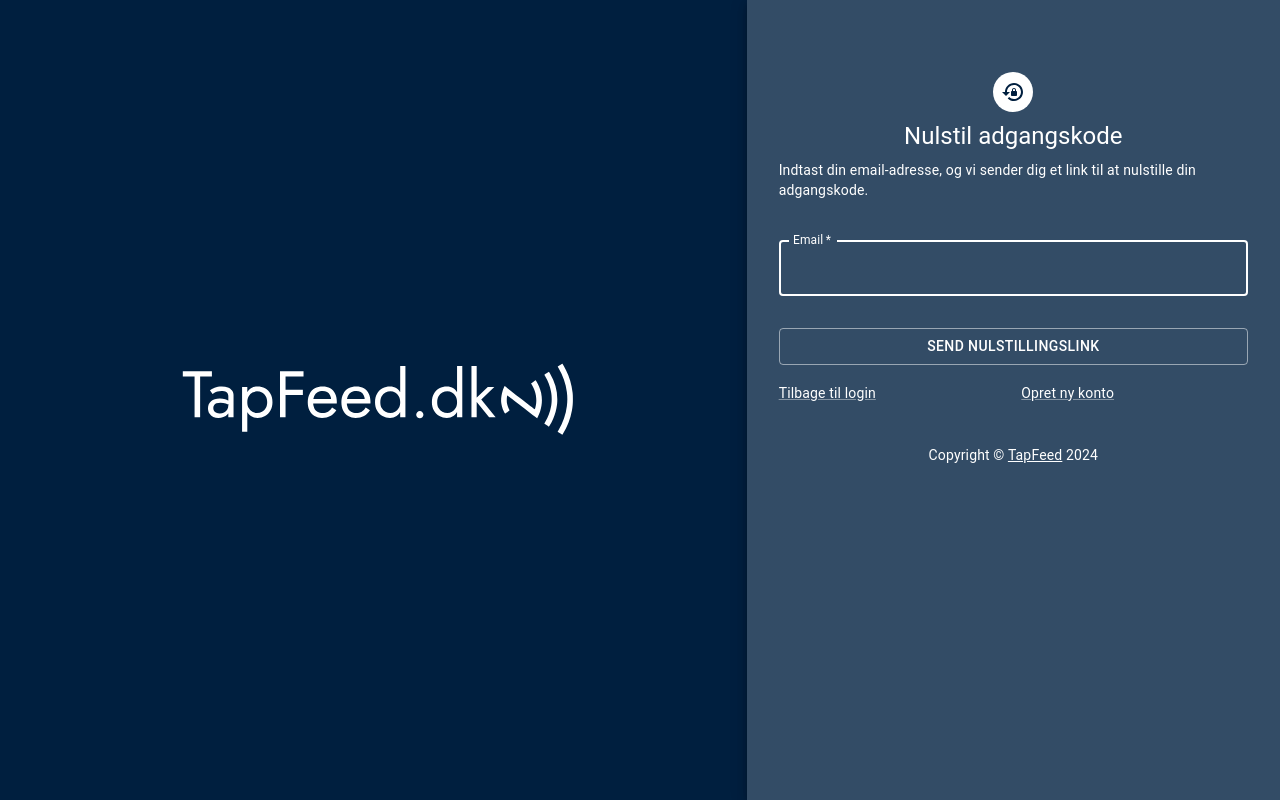
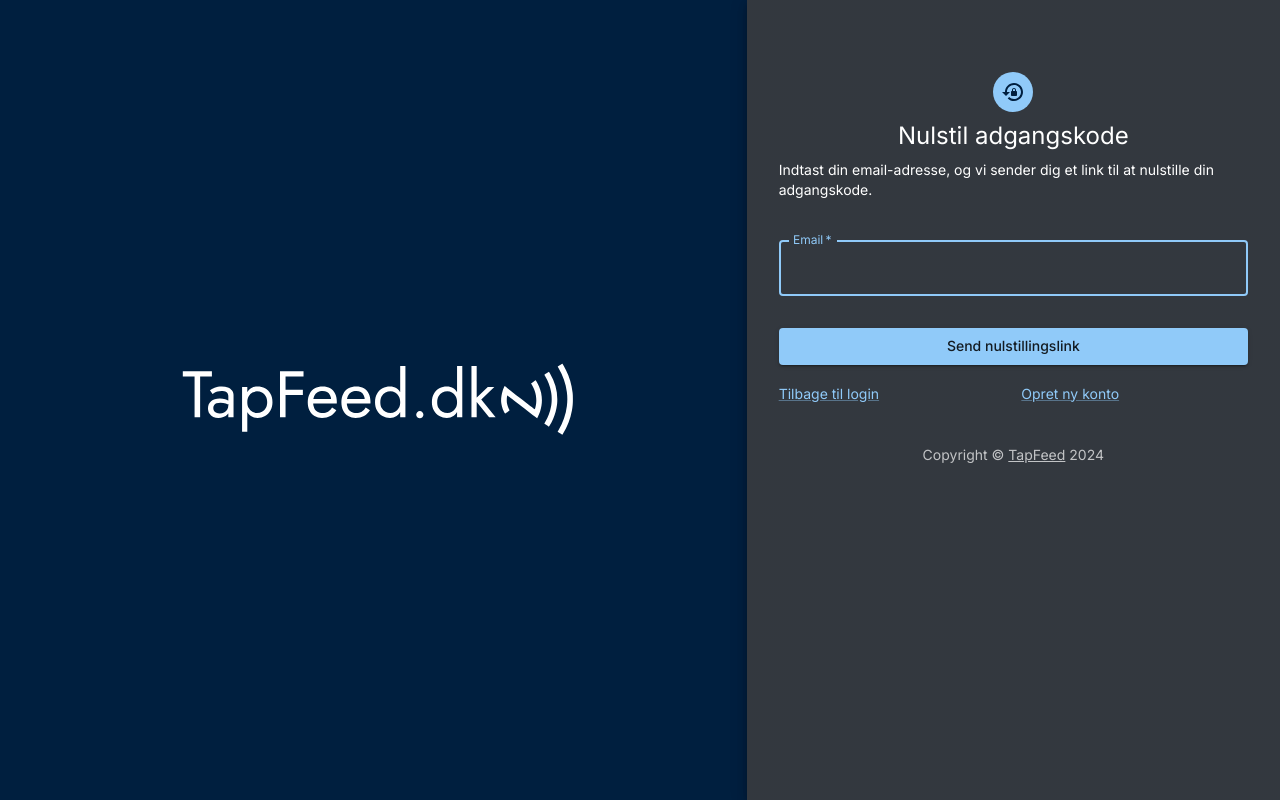
Before and after one commit to konradkjems/mytapfeed-frontend, a React (Create React App) app: page /reset-password in a window 1280 px wide. Built offline with nearby package versions, Linux system fonts and the light colour scheme; no server answers.

Commit message:
Fresh v0.3.1 Reset password fix

```diff
--- a/src/components/RequestReset.js
+++ b/src/components/RequestReset.js
@@ -14,34 +14,11 @@ import {
   Alert
 } from '@mui/material';
 import LockResetIcon from '@mui/icons-material/LockReset';
-import { createTheme, ThemeProvider } from '@mui/material/styles';
-
-const defaultTheme = createTheme({
-  palette: {
-    mode: 'dark',
-    primary: {
-      main: '#fff',
-    },
-    background: {
-      default: '#001F3F',
-      paper: 'rgba(255, 255, 255, 0.1)',
-    },
-  },
-});
-
-function Copyright(props) {
-  return (
-    <Typography variant="body2" color="text.secondary" align="center" {...props}>
-      {'Copyright © '}
-      <Link color="inherit" component={RouterLink} to="/">
-        TapFeed
-      </Link>{' '}
-      {new Date().getFullYear()}
-    </Typography>
-  );
-}
+import { useTheme } from '../context/ThemeContext';
+import API_URL from '../config';
 
 const RequestReset = () => {
+  const { mode } = useTheme();
   const [email, setEmail] = useState('');
   const [error, setError] = useState('');
   const [success, setSuccess] = useState(false);
@@ -49,12 +26,12 @@ const RequestReset = () => {
   const handleSubmit = async (e) => {
     e.preventDefault();
     try {
-      const response = await fetch('http://localhost:3000/api/request-reset', {
+      const response = await fetch(`${API_URL}/request-reset`, {
         method: 'POST',
         headers: {
-          'Content-Type': 'application/json',
-          'Access-Control-Allow-Origin': 'http://localhost:3001'
+          'Content-Type': 'application/json'
         },
+        credentials: 'include',
         body: JSON.stringify({ email }),
       });
 
@@ -73,7 +50,6 @@ const RequestReset = () => {
   };
 
   return (
-    <ThemeProvider theme={defaultTheme}>
     <Grid container component="main" sx={{ height: '100vh' }}>
       <CssBaseline />
       <Grid
@@ -114,7 +90,7 @@ const RequestReset = () => {
           <Avatar sx={{ m: 1, bgcolor: 'primary.main' }}>
             <LockResetIcon />
           </Avatar>
-            <Typography component="h1" variant="h5" sx={{ color: 'primary.main' }}>
+          <Typography component="h1" variant="h5">
             Nulstil adgangskode
           </Typography>
           <Box component="form" noValidate onSubmit={handleSubmit} sx={{ mt: 1 }}>
@@ -129,7 +105,7 @@ const RequestReset = () => {
               </Alert>
             ) : (
               <>
-                  <Typography variant="body2" sx={{ mb: 3, color: 'primary.main' }}>
+                <Typography variant="body2" sx={{ mb: 3 }}>
                   Indtast din email-adresse, og vi sender dig et link til at nulstille din adgangskode.
                 </Typography>
                 <TextField
@@ -143,15 +119,11 @@ const RequestReset = () => {
                   autoFocus
                   value={email}
                   onChange={(e) => setEmail(e.target.value)}
-                    sx={{
-                      '& label': { color: 'primary.main' },
-                      '& input': { color: 'primary.main' },
-                    }}
                 />
                 <Button
                   type="submit"
                   fullWidth
-                    variant="outlined"
+                  variant="contained"
                   sx={{ mt: 3, mb: 2 }}
                 >
                   Send nulstillingslink
@@ -160,22 +132,27 @@ const RequestReset = () => {
             )}
             <Grid container spacing={2}>
               <Grid item xs={12} sm={6}>
-                  <Link component={RouterLink} to="/login" variant="body2" sx={{ color: 'primary.main' }}>
+                <Link component={RouterLink} to="/login" variant="body2">
                   Tilbage til login
                 </Link>
               </Grid>
               <Grid item xs={12} sm={6}>
-                  <Link component={RouterLink} to="/register" variant="body2" sx={{ color: 'primary.main' }}>
+                <Link component={RouterLink} to="/register" variant="body2">
                   Opret ny konto
                 </Link>
               </Grid>
             </Grid>
-              <Copyright sx={{ mt: 5, color: 'primary.main' }} />
+            <Typography variant="body2" color="text.secondary" align="center" sx={{ mt: 5 }}>
+              {'Copyright © '}
+              <Link color="inherit" component={RouterLink} to="/">
+                TapFeed
+              </Link>{' '}
+              {new Date().getFullYear()}
+            </Typography>
           </Box>
         </Box>
       </Grid>
     </Grid>
-    </ThemeProvider>
   );
 };
 
--- a/src/components/ResetPassword.js
+++ b/src/components/ResetPassword.js
@@ -14,33 +14,8 @@ import {
   Alert
 } from '@mui/material';
 import LockResetIcon from '@mui/icons-material/LockReset';
-import { createTheme, ThemeProvider } from '@mui/material/styles';
+import { useTheme } from '../context/ThemeContext';
 import API_URL from '../config';
-
-const defaultTheme = createTheme({
-  palette: {
-    mode: 'dark',
-    primary: {
-      main: '#fff',
-    },
-    background: {
-      default: '#001F3F',
-      paper: 'rgba(255, 255, 255, 0.1)',
-    },
-  },
-});
-
-function Copyright(props) {
-  return (
-    <Typography variant="body2" color="text.secondary" align="center" {...props}>
-      {'Copyright © '}
-      <Link color="inherit" component={RouterLink} to="/">
-        TapFeed
-      </Link>{' '}
-      {new Date().getFullYear()}
-    </Typography>
-  );
-}
 
 const ResetPassword = () => {
   const [formData, setFormData] = useState({
@@ -52,6 +27,7 @@ const ResetPassword = () => {
   const [tokenValid, setTokenValid] = useState(true);
   const navigate = useNavigate();
   const { token } = useParams();
+  const { mode } = useTheme();
 
   useEffect(() => {
     // Verificer token når komponenten indlæses
@@ -61,7 +37,8 @@ const ResetPassword = () => {
           method: 'GET',
           headers: {
             'Content-Type': 'application/json'
-          }
+          },
+          credentials: 'include'
         });
 
         if (!response.ok) {
@@ -101,6 +78,7 @@ const ResetPassword = () => {
         headers: {
           'Content-Type': 'application/json'
         },
+        credentials: 'include',
         body: JSON.stringify({
           token,
           newPassword: formData.password
@@ -126,7 +104,6 @@ const ResetPassword = () => {
 
   if (!tokenValid) {
     return (
-      <ThemeProvider theme={defaultTheme}>
       <Grid container component="main" sx={{ height: '100vh' }}>
         <CssBaseline />
         <Grid item xs={12} sx={{ bgcolor: 'background.default', p: 4 }}>
@@ -143,7 +120,7 @@ const ResetPassword = () => {
             <Button
               component={RouterLink}
               to="/reset-password"
-                variant="outlined"
+              variant="contained"
               sx={{ mt: 2 }}
             >
               Anmod om nyt nulstillingslink
@@ -151,12 +128,10 @@ const ResetPassword = () => {
           </Box>
         </Grid>
       </Grid>
-      </ThemeProvider>
     );
   }
 
   return (
-    <ThemeProvider theme={defaultTheme}>
     <Grid container component="main" sx={{ height: '100vh' }}>
       <CssBaseline />
       <Grid
@@ -197,7 +172,7 @@ const ResetPassword = () => {
           <Avatar sx={{ m: 1, bgcolor: 'primary.main' }}>
             <LockResetIcon />
           </Avatar>
-            <Typography component="h1" variant="h5" sx={{ color: 'primary.main' }}>
+          <Typography component="h1" variant="h5">
             Indtast ny adgangskode
           </Typography>
           <Box component="form" noValidate onSubmit={handleSubmit} sx={{ mt: 1 }}>
@@ -223,10 +198,6 @@ const ResetPassword = () => {
                   autoComplete="new-password"
                   value={formData.password}
                   onChange={handleChange}
-                    sx={{
-                      '& label': { color: 'primary.main' },
-                      '& input': { color: 'primary.main' },
-                    }}
                 />
                 <TextField
                   margin="normal"
@@ -239,15 +210,11 @@ const ResetPassword = () => {
                   autoComplete="new-password"
                   value={formData.confirmPassword}
                   onChange={handleChange}
-                    sx={{
-                      '& label': { color: 'primary.main' },
-                      '& input': { color: 'primary.main' },
-                    }}
                 />
                 <Button
                   type="submit"
                   fullWidth
-                    variant="outlined"
+                  variant="contained"
                   sx={{ mt: 3, mb: 2 }}
                 >
                   Opdater adgangskode
@@ -256,17 +223,22 @@ const ResetPassword = () => {
             )}
             <Grid container justifyContent="center">
               <Grid item>
-                  <Link component={RouterLink} to="/login" variant="body2" sx={{ color: 'primary.main' }}>
+                <Link component={RouterLink} to="/login" variant="body2">
                   Tilbage til login
                 </Link>
               </Grid>
             </Grid>
-              <Copyright sx={{ mt: 5, color: 'primary.main' }} />
+            <Typography variant="body2" color="text.secondary" align="center" sx={{ mt: 5 }}>
+              {'Copyright © '}
+              <Link color="inherit" component={RouterLink} to="/">
+                TapFeed
+              </Link>{' '}
+              {new Date().getFullYear()}
+            </Typography>
           </Box>
         </Box>
       </Grid>
     </Grid>
-    </ThemeProvider>
   );
 };
 
--- a/src/context/ThemeContext.js
+++ b/src/context/ThemeContext.js
@@ -91,7 +91,7 @@ export const ThemeProvider = ({ children }) => {
             },
             background: {
               default: '#001F3F',
-              paper: 'rgba(255, 255, 255, 0.1)',
+              paper: '#1a2027',
             },
           }),
     },
```
Lines whose indentation alone changed are shown as unchanged.
